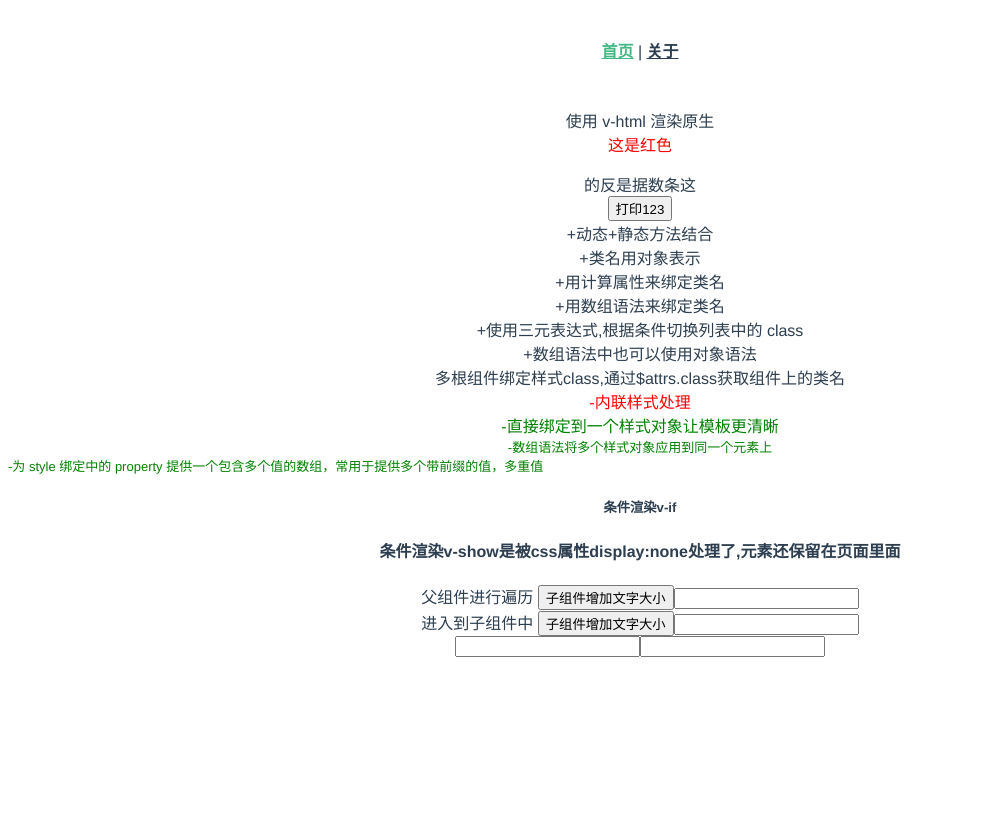
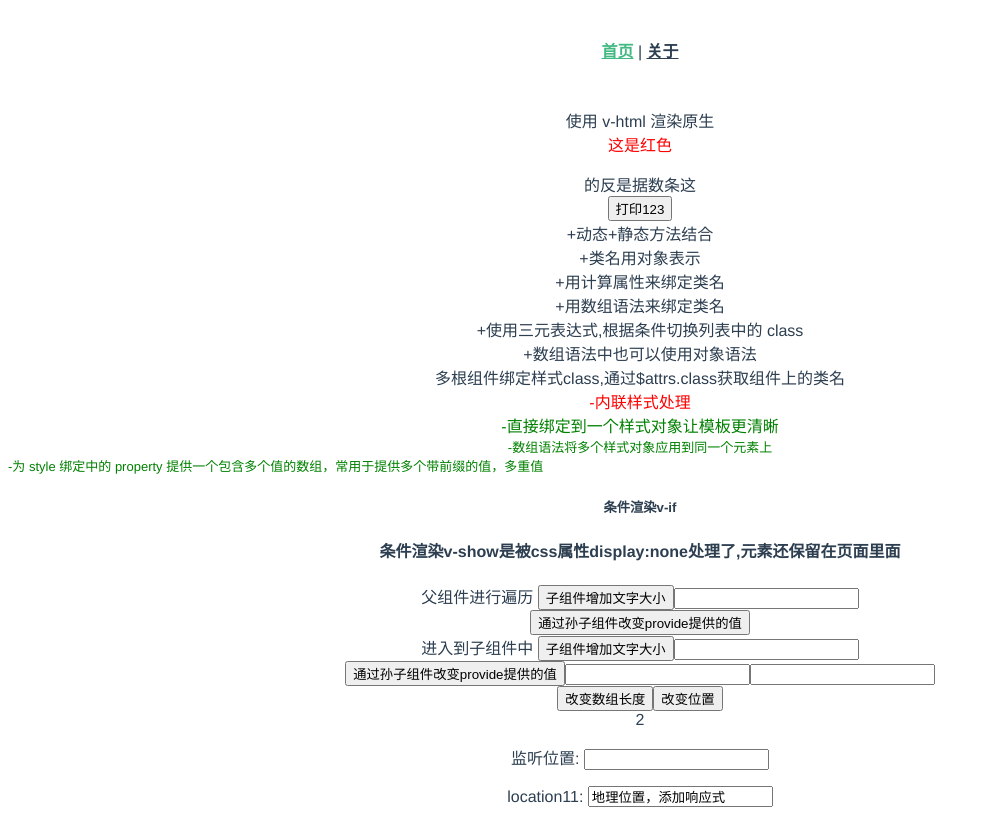
Before and after one commit to creatliukun/vue3-set, a Vue app: page / in a window 1280 px wide. Shown: the whole page, without its empty margins (0-985 px from the left). Before the commit the page ends 800 px from the top, so only its background shows below. Built offline with nearby package versions, Linux system fonts and the light colour scheme.

Commit message:
feat: setup混用

```diff
--- a/src/components/DeComponent.vue
+++ b/src/components/DeComponent.vue
@@ -10,18 +10,41 @@
     <!--   子组件普通双向绑定  :value="modelValue"  @input="$emit('update:modelValue', $event.target.value)" -->
     <!--   子组件使用计算属性进行双向绑定   v-model="value" -->
   </div>
+  <button @click="grandSonChangeLocation">通过孙子组件改变provide提供的值</button>
 </template>
 
 <script>
+import { inject } from 'vue'
 export default {
 //  <!-- 组件上的v-model等价于  :model-value="comPSearchText"   @update:model-value="comPSearchText = $event" -->
   props: ['title', 'modelValue'],
   emits: ['update:modelValue'],
+  inject: ['user', 'todoLength'],
+  setup () {
+    const userLocation = inject('location', 'The Universe')
+    const userGeolocation = inject('geolocation')
+    // 通过祖父组件拿到的修改子组件的方法
+    const updateUserLocation = inject('updateLocation')
+
+    return {
+      userLocation,
+      userGeolocation,
+      updateUserLocation
+    }
+  },
   beforeCreate () {
     console.log('子组件beforeCreate')
+    // inject在beforeCreate中拿不到
+    // console.log(`Injected property: ${this.user}`)
   },
   created () {
     console.log('子组件created')
+    //  inject在created中可以拿到provide提供的数据
+    // console.log(`Injected property: ${this.user}`)
+    console.log(`Injected property: ${this.todoLength}`)
+    console.log(`Injected userLocation: ${this.userLocation}`)
+    console.log(`Injected 经纬度: ${this.userGeolocation}`)
+    // console.log(`Injected property: ${this.todoLength.value}`)
   },
   beforeMount () {
     console.log('子组件beforeMount')
@@ -51,6 +74,12 @@ export default {
         this.$emit('update:modelValue', value)
       }
     }
+  },
+  methods: {
+    grandSonChangeLocation () {
+      console.log('methods')
+      this.updateUserLocation()
+    }
   }
 }
 </script>
--- a/src/views/AboutView.vue
+++ b/src/views/AboutView.vue
@@ -93,6 +93,7 @@ export default {
     // 使用 watch 选项允许我们执行异步操作 (访问一个 API)，并设置一个执行该操作的条件。这些都是计算属性无法做到的
     // 每当 question 发生变化时，该函数将会执行
     question (newQuestion, oldQuestion) {
+      console.log(newQuestion, 'newQuestion')
       if (newQuestion.indexOf('?') > -1) {
         this.getAnswer()
       }
@@ -111,6 +112,7 @@ export default {
 
   methods: {
     getAnswer () {
+      console.log(this.question, 'question')
       this.answer = '请求中...'
       axios
         .get('https://yesno.wtf/api')
--- a/src/views/HomeView.vue
+++ b/src/views/HomeView.vue
@@ -4,25 +4,129 @@
     <p>使用 v-html 渲染原生 <span v-html="rawHtml"></span></p>
 
     <HelloWorld msg="这条数据是反的" class="father-class" />
+    <button @click="changeArrLength">改变数组长度</button>
+    <button @click="updateLocation11">改变位置</button>
+    <div>{{todos.length}}</div>
+    <p>
+        监听位置:
+       <input v-model="watchGeolocation" />
+      </p>
+    <p>
+        location11:
+       <input v-model="location11" />
+      </p>
   </div>
 </template>
 
 <script>
 // @ is an alias to /src
 import HelloWorld from '@/components/HelloWorld.vue'
+import { provide, reactive, ref } from 'vue'
 
 export default {
   name: 'HomeView',
   components: {
     HelloWorld
   },
+  setup () {
+    // 为了增加 provide 值和 inject 值之间的响应性，我们可以在 provide
+    // 值时使用 ref 或 reactive。
+    const location11 = ref('地理位置，添加响应式')
+    const geolocation = reactive({
+      longitude: 90,
+      latitude: 135
+    })
+    // 组件内部更改的方法
+    const updateLocation = () => {
+      location11.value = 'location11值被更改'
+    }
+    provide('location', location11)
+    provide('geolocation', geolocation)
+    provide('updateLocation', updateLocation)
+    return {
+      location11,
+      geolocation,
+      updateLocation
+    }
+    // provide('location', '地理位置')
+    // provide('geolocation', {
+    //   longitude: 90,
+    //   latitude: 135
+    // })
+  },
+  // 多层嵌套使用provide inject
+  // provide: {
+  //   user: 'provide-inject'
+  // },
+  // 如果要访问组件实例 property，我们需要将 provide 转换为返回对象的函数：
+  provide () {
+    console.log('组父组件provide')
+    return {
+      user: 'provide-inject',
+      // 组件实例 property
+      // todoLength: this.todos.length
+      // 使用计算属性也可以写在provide里面
+      todoLength: this.dataToAction,
+      // 这里的优先级大于setup中的优先级
+      location: 'North Pole',
+      geolocation: {
+        longitude: 90,
+        latitude: 135
+      }
+    }
+  },
+  computed: {
+    dataToAction () {
+      console.log('组父组件computed')
+      return this.todos.length
+    }
+  },
+  watch: {
+    watchGeolocation (newVal, oldVal) {
+      console.log('组父组件watch,', newVal, oldVal)
+      return this.todos.length
+    }
+  },
+  created () {
+    console.log('组父组件created')
+  },
+  beforeMount () {
+    console.log('组父组件beforeMount')
+  },
+  mounted () {
+    console.log('组父组件mounted')
+  },
+  beforeUpdate () {
+    console.log('组父组件beforeUpdate')
+  },
+  updated () {
+    console.log('组父组件updated')
+  },
+  beforeUnmount () {
+    console.log('组父组件beforeUnmount')
+  },
+  unmounted () {
+    // 移除组件时，取消定时器
+    this.debouncedClick.cancel()
+    console.log('组父组件unmounted')
+  },
+
   data () {
     return {
-      rawHtml: '<div style="color: red">这是红色</div>'
+      rawHtml: '<div style="color: red">这是红色</div>',
+      todos: ['Feed a cat', 'Buy tickets'],
+      watchGeolocation: ''
     }
   },
   methods: {
-    get () {}
+    get () {},
+    changeArrLength () {
+      this.todos.push('加一个长度')
+    },
+    updateLocation11 () {
+      console.log('改变location')
+      this.location11 = '改变后的location'
+    }
   }
 }
 </script>
```
Also changed, not shown: 1 other file (tests, documents, lock files or other folders).
